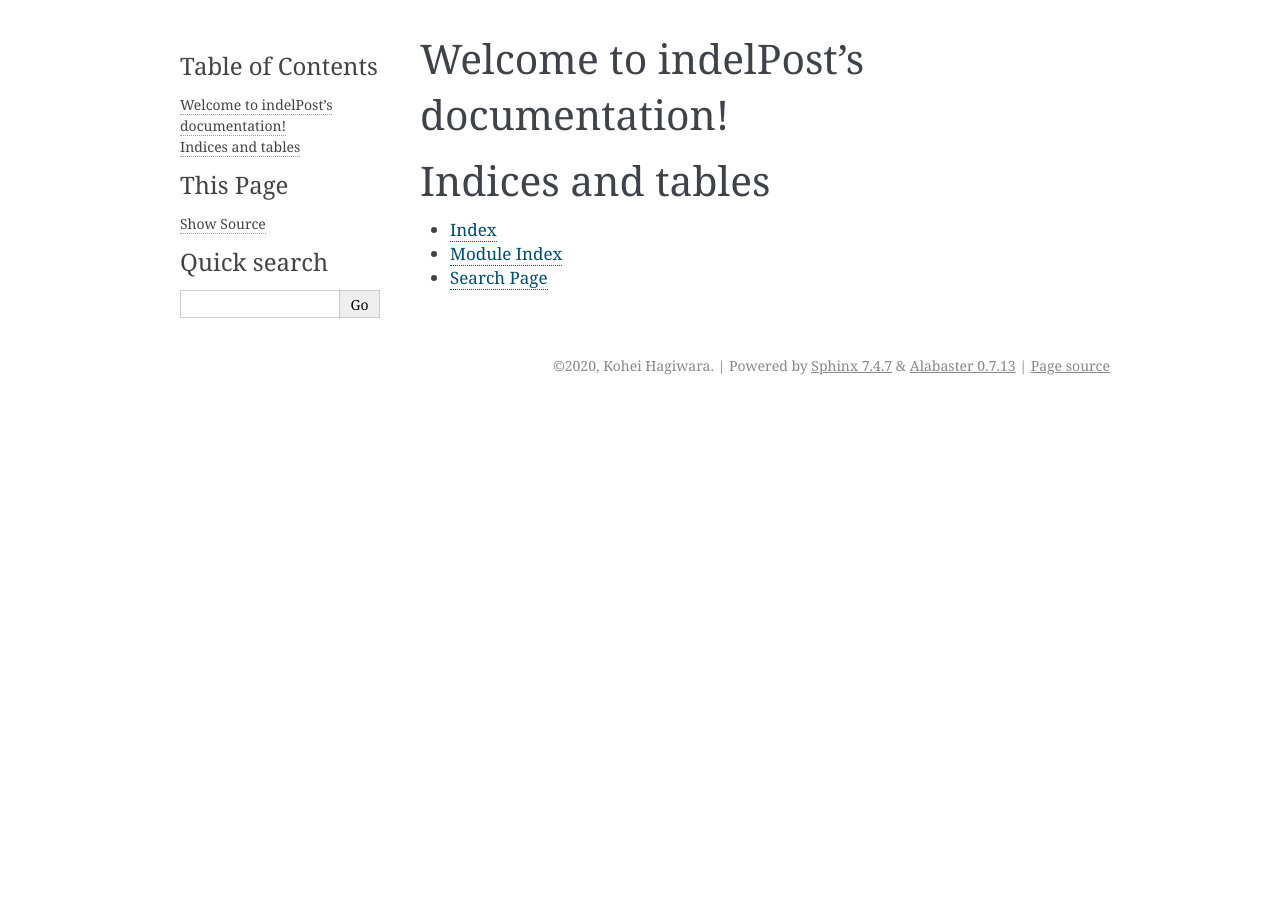
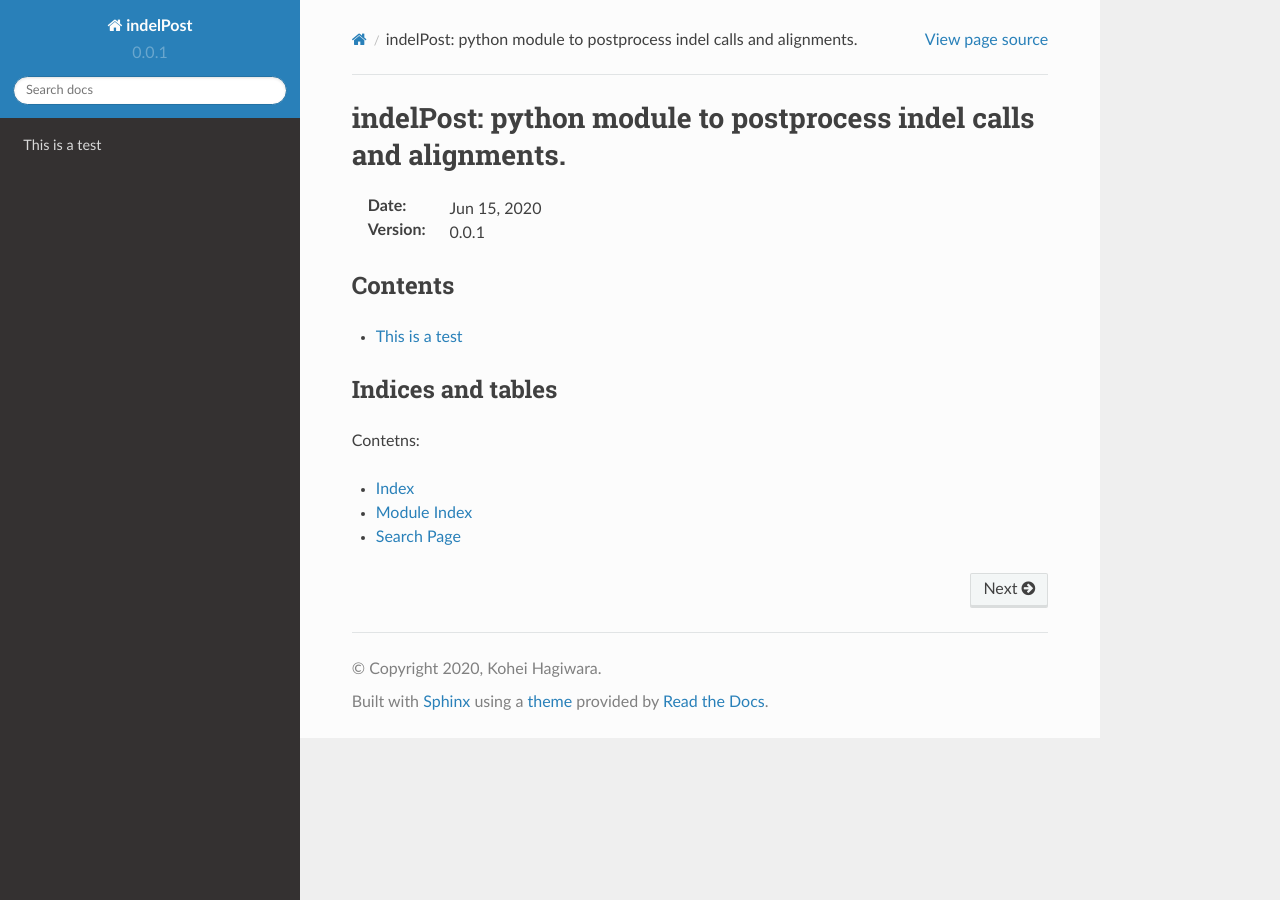
Before and after one commit to stjude/indelPost, a Sphinx documentation site: the page built from docs/index.rst, in a window 1280 px wide. Built offline with Sphinx 7.4.7 and the Read the Docs theme 2.0.0, drawn with Linux system fonts in a browser that asks for light colours.

Commit message:
pre cython

```diff
--- a/docs/conf.py
+++ b/docs/conf.py
@@ -12,9 +12,9 @@
 # add these directories to sys.path here. If the directory is relative to the
 # documentation root, use os.path.abspath to make it absolute, like shown here.
 #
-# import os
-# import sys
-# sys.path.insert(0, os.path.abspath('.'))
+import os
+import sys
+sys.path.insert(0, os.path.abspath('..'))
 
 
 # -- Project information -----------------------------------------------------
@@ -23,11 +23,15 @@ project = 'indelPost'
 copyright = '2020, Kohei Hagiwara'
 author = 'Kohei Hagiwara'
 
+
 # The short X.Y version
-version = ''
+ver = {}
+with open("../indelpost/version.py") as f:
+    exec(f.read(), ver)
+
+version = ver["__version__"]
 # The full version, including alpha/beta/rc tags
-release = ''
-
+release = version
 
 # -- General configuration ---------------------------------------------------
 
@@ -38,8 +42,31 @@ release = ''
 # Add any Sphinx extension module names here, as strings. They can be
 # extensions coming with Sphinx (named 'sphinx.ext.*') or your custom
 # ones.
+#extensions = [
+#'sphinx.ext.autodoc',
+#'sphinx.ext.autosummary',
+#'sphinx.ext.todo',
+#'sphinx.ext.ifconfig',
+#'sphinx.ext.intersphinx',
+#'sphinx.ext.napoleon']
+
 extensions = [
-]
+'sphinx.ext.napoleon']
+
+# Napoleon settings
+napoleon_google_docstring = True
+napoleon_numpy_docstring = True
+napoleon_include_init_with_doc = False
+napoleon_include_private_with_doc = False
+napoleon_include_special_with_doc = True
+napoleon_use_admonition_for_examples = False
+napoleon_use_admonition_for_notes = False
+napoleon_use_admonition_for_references = False
+napoleon_use_ivar = False
+napoleon_use_param = True
+napoleon_use_rtype = True
+
+
 
 # Add any paths that contain templates here, relative to this directory.
 templates_path = ['_templates']
@@ -66,7 +93,7 @@ language = None
 exclude_patterns = ['_build', 'Thumbs.db', '.DS_Store']
 
 # The name of the Pygments (syntax highlighting) style to use.
-pygments_style = None
+pygments_style = "sphinx"
 
 
 # -- Options for HTML output -------------------------------------------------
@@ -74,7 +101,7 @@ pygments_style = None
 # The theme to use for HTML and HTML Help pages.  See the documentation for
 # a list of builtin themes.
 #
-html_theme = 'alabaster'
+html_theme = 'sphinx_rtd_theme'
 
 # Theme options are theme-specific and customize the look and feel of a theme
 # further.  For a list of options available for each theme, see the
--- /dev/null
+++ b/docs/indelpost_api.rst
@@ -0,0 +1,5 @@
+This is a test
+==============
+.. autoclass:: indelpost.Variant()
+   :members:
+   :exclude-members: chrom, pos, ref, alt, reference
--- a/docs/index.rst
+++ b/docs/index.rst
@@ -3,17 +3,26 @@
    You can adapt this file completely to your liking, but it should at least
    contain the root `toctree` directive.
 
-Welcome to indelPost's documentation!
-=====================================
+indelPost: python module to postprocess indel calls and alignments.
+===================================================================
+
+:Date: |today|
+:Version: |version|
+
+Contents
+--------
 
 .. toctree::
    :maxdepth: 2
-   :caption: Contents:
+
+   indelpost_api.rst
 
 
 
 Indices and tables
-==================
+------------------
+
+Contetns:
 
 * :ref:`genindex`
 * :ref:`modindex`
--- a/indelpost/__init__.py
+++ b/indelpost/__init__.py
@@ -3,3 +3,4 @@ from indelpost.varaln import *
 from indelpost.utilities import *
 from indelpost.consensus import *
 from indelpost.pileup import *
+from indelpost.version import __version__
```
Also changed, not shown: 4 other files.
